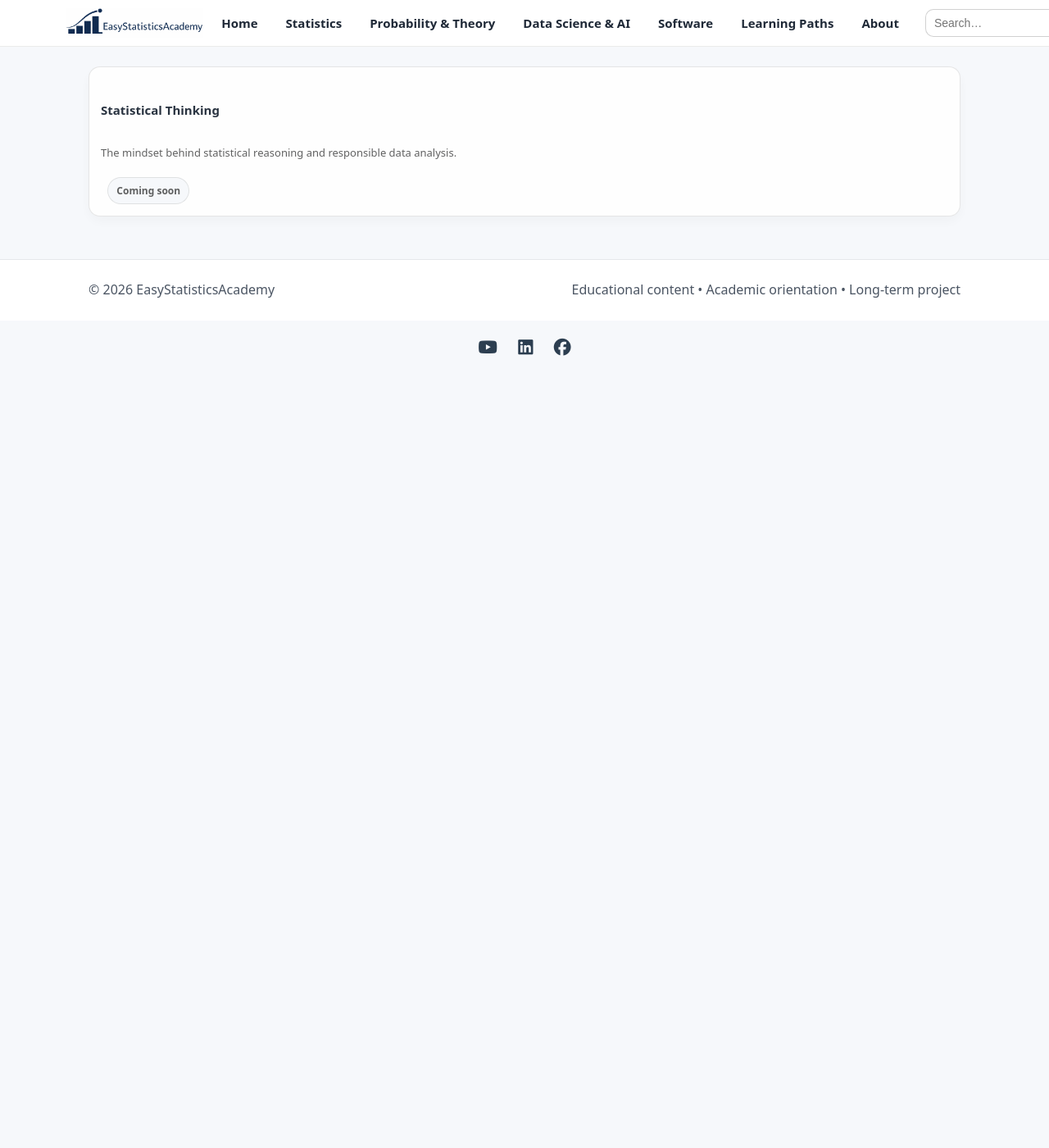
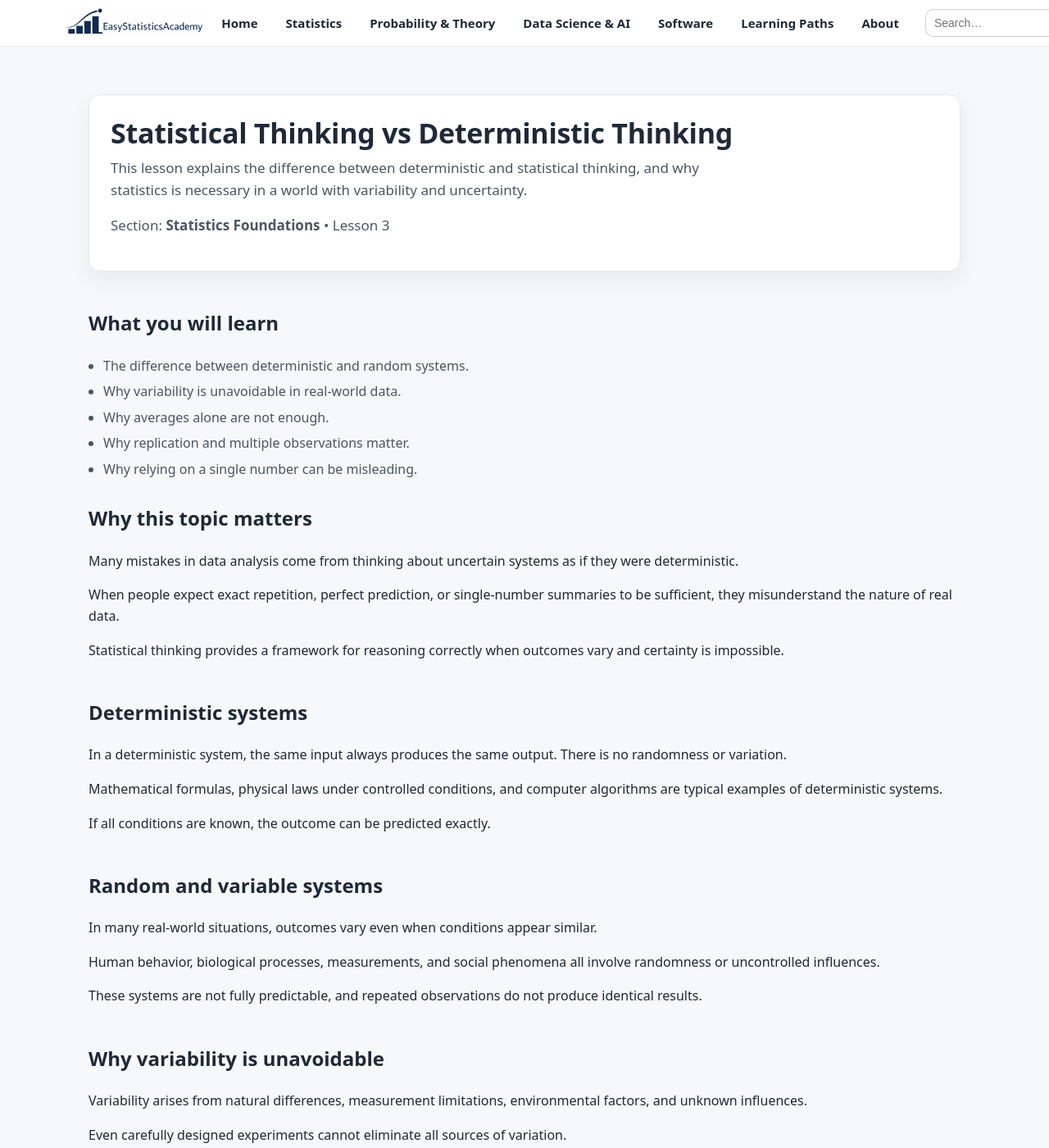
Before and after one commit to ammar-homaida-statistics/easystatisticsacademy, a Jekyll site: the page built from foundations/statistical-thinking/index.md, in a window 1280 px wide and 1400 px high. Shown: the whole window at 82% size. Built offline with Jekyll 4.4.1, drawn with Linux system fonts in a browser that asks for light colours; our own code applies the rules of GitHub Pages for plain Markdown files; some of the changed text lies outside the part shown.

Commit message:
Add content

```diff
--- a/foundations/statistical-thinking/index.md
+++ b/foundations/statistical-thinking/index.md
@@ -1,9 +1,199 @@
-<div class="card lesson-card is-soon">
+---
+layout: default
+title: Statistical Thinking vs Deterministic Thinking
+description: Understanding the difference between deterministic and statistical thinking, and why variability and uncertainty matter.
+permalink: /foundations/statistical-thinking-vs-deterministic-thinking/
+section: foundations
+lesson_order: 3
+---
 
-&nbsp; <h3>Statistical Thinking</h3>
+<section class="hero hero-lesson">
+  <div class="hero-card">
+    <h1>Statistical Thinking vs Deterministic Thinking</h1>
 
-&nbsp; <p>The mindset behind statistical reasoning and responsible data analysis.</p>
+    <p class="lead">
+      This lesson explains the difference between deterministic and statistical thinking,
+      and why statistics is necessary in a world with variability and uncertainty.
+    </p>
 
-&nbsp; <span class="pill">Coming soon</span>
+    <p class="muted-mini">
+      Section: <strong>Statistics Foundations</strong> • Lesson 3
+    </p>
+  </div>
+</section>
 
-</div>
+<section class="section">
+  <div class="content-narrow">
+    <h2>What you will learn</h2>
+
+    <ul class="bullets">
+      <li>The difference between deterministic and random systems.</li>
+      <li>Why variability is unavoidable in real-world data.</li>
+      <li>Why averages alone are not enough.</li>
+      <li>Why replication and multiple observations matter.</li>
+      <li>Why relying on a single number can be misleading.</li>
+    </ul>
+  </div>
+</section>
+
+<section class="section">
+  <div class="content-narrow">
+    <h2>Why this topic matters</h2>
+
+    <p>
+      Many mistakes in data analysis come from thinking about uncertain systems
+      as if they were deterministic.
+    </p>
+
+    <p>
+      When people expect exact repetition, perfect prediction, or single-number
+      summaries to be sufficient, they misunderstand the nature of real data.
+    </p>
+
+    <p>
+      Statistical thinking provides a framework for reasoning correctly when
+      outcomes vary and certainty is impossible.
+    </p>
+  </div>
+</section>
+
+<section class="section">
+  <div class="content-narrow">
+    <h2>Deterministic systems</h2>
+
+    <p>
+      In a deterministic system, the same input always produces the same output.
+      There is no randomness or variation.
+    </p>
+
+    <p>
+      Mathematical formulas, physical laws under controlled conditions,
+      and computer algorithms are typical examples of deterministic systems.
+    </p>
+
+    <p>
+      If all conditions are known, the outcome can be predicted exactly.
+    </p>
+  </div>
+</section>
+
+<section class="section">
+  <div class="content-narrow">
+    <h2>Random and variable systems</h2>
+
+    <p>
+      In many real-world situations, outcomes vary even when conditions appear similar.
+    </p>
+
+    <p>
+      Human behavior, biological processes, measurements, and social phenomena
+      all involve randomness or uncontrolled influences.
+    </p>
+
+    <p>
+      These systems are not fully predictable, and repeated observations
+      do not produce identical results.
+    </p>
+  </div>
+</section>
+
+<section class="section">
+  <div class="content-narrow">
+    <h2>Why variability is unavoidable</h2>
+
+    <p>
+      Variability arises from natural differences, measurement limitations,
+      environmental factors, and unknown influences.
+    </p>
+
+    <p>
+      Even carefully designed experiments cannot eliminate all sources of variation.
+    </p>
+
+    <p>
+      Statistical thinking begins by accepting variability rather than ignoring it.
+    </p>
+  </div>
+</section>
+
+<section class="section">
+  <div class="content-narrow">
+    <h2>Why averages alone are insufficient</h2>
+
+    <p>
+      Averages summarize data, but they hide how individual values are distributed.
+    </p>
+
+    <p>
+      Different datasets can have the same average while behaving very differently.
+    </p>
+
+    <p>
+      Without understanding variability, an average can be misleading.
+    </p>
+  </div>
+</section>
+
+<section class="section">
+  <div class="content-narrow">
+    <h2>Why replication matters</h2>
+
+    <p>
+      Single observations provide limited information.
+    </p>
+
+    <p>
+      Repeating measurements or experiments allows us to observe patterns,
+      assess variability, and reduce the influence of random fluctuations.
+    </p>
+
+    <p>
+      Statistical conclusions rely on patterns across many observations,
+      not isolated results.
+    </p>
+  </div>
+</section>
+
+<section class="section">
+  <div class="content-narrow">
+    <h2>Why one number is never enough</h2>
+
+    <p>
+      Real data cannot be fully described by a single value.
+    </p>
+
+    <p>
+      Understanding a dataset requires multiple summaries, context,
+      and awareness of uncertainty.
+    </p>
+
+    <p>
+      Statistical thinking resists oversimplification and emphasizes
+      careful interpretation.
+    </p>
+  </div>
+</section>
+
+<section class="section section-soft">
+  <div class="content-narrow">
+    <h2>Key idea to remember</h2>
+
+    <p>
+      Deterministic thinking seeks certainty.
+      Statistical thinking accepts variability and reasons carefully
+      in the presence of uncertainty.
+    </p>
+  </div>
+</section>
+
+<section class="section section-next">
+  <div class="content-narrow">
+    <h2>Simple summary</h2>
+
+    <p>
+      Many real-world systems are not predictable in an exact way.
+      Statistics helps us understand patterns and uncertainty
+      instead of expecting perfect repetition.
+    </p>
+  </div>
+</section>
```
